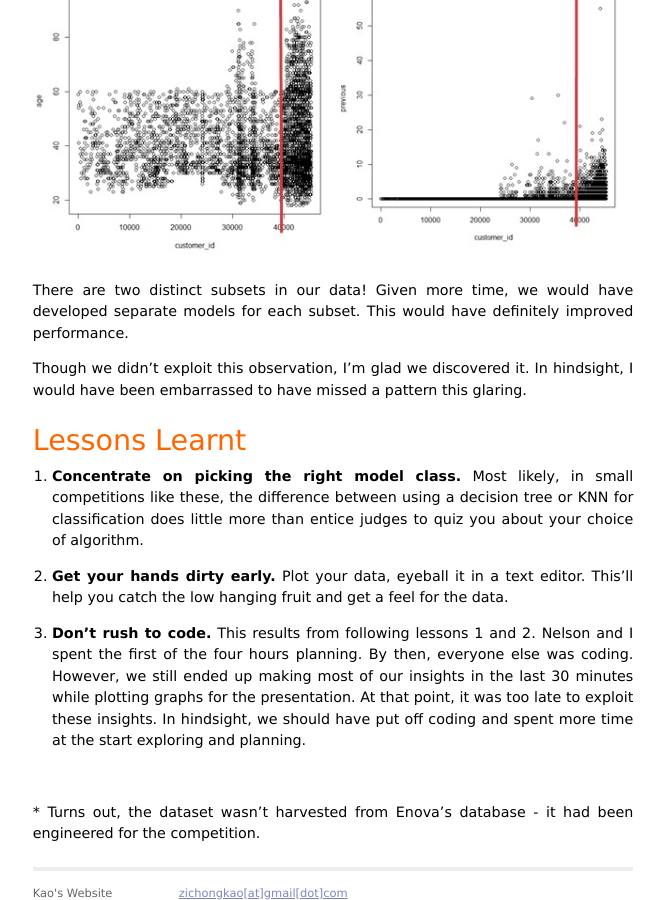
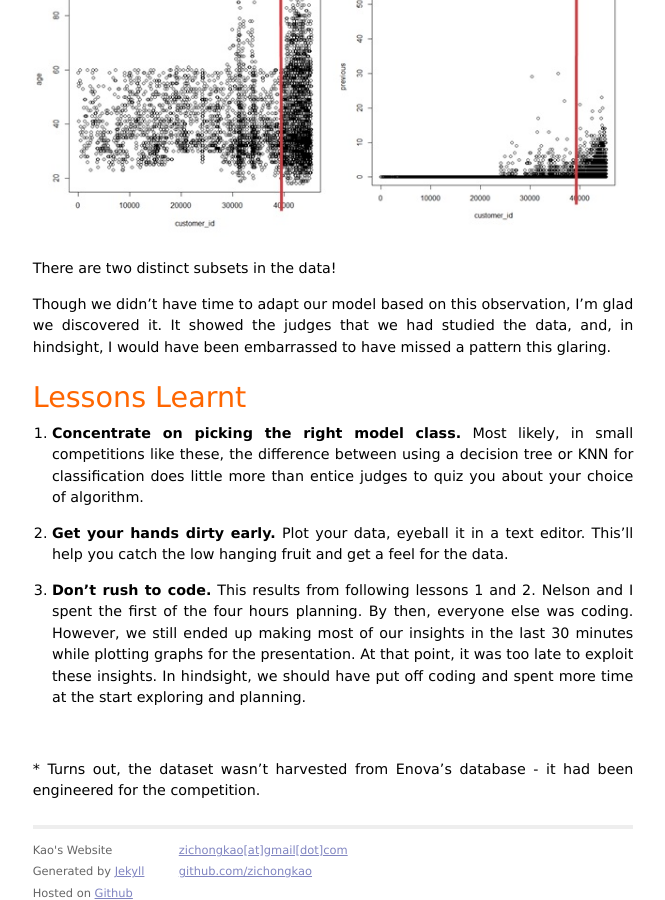
Before and after one commit to zichongkao/zichongkao.github.io, a Jekyll site: the page built from _posts/2014-01-11-enova.markdown, in a window 1280 px wide and 900 px high, scrolled down 1457 px. Shown: the whole window, without its empty margins (307-972 px from the left). Built offline with Jekyll 4.4.1, drawn with Linux system fonts in a browser that asks for light colours; Markdown is read by kramdown in place of the engine named in the settings; some of the changed text lies outside the part shown.

Commit message:
more revisions to enova data smackdown post[D

```diff
--- a/_posts/2014-01-11-enova.markdown
+++ b/_posts/2014-01-11-enova.markdown
@@ -25,15 +25,15 @@ We thus ran a logistics regression and, to our surprise, the training error was
 
 Granted, by splitting the problem up nicely, the two stage model opened the door to an easy solution to the second stage. Nevertheless, a regression technique would likely have performed more poorly as outliers would influence it too strongly.
 
-Eyeballing Data
+3. Eyeballing Data
 ===============
 Here's what we found by plotting various covariates against customer\_id:
 
 <img src='/pics/enova_four.jpg' width='100%' style=''>
 
-There are two distinct subsets in our data! Given more time, we would have developed separate models for each subset. This would have definitely improved performance.
+There are two distinct subsets in the data!
 
-Though we didn't exploit this observation, I'm glad we discovered it. In hindsight, I would have been embarrassed to have missed a pattern this glaring.
+Though we didn't have time to adapt our model based on this observation, I'm glad we discovered it. It showed the judges that we had studied the data, and, in hindsight, I would have been embarrassed to have missed a pattern this glaring.
 
 Lessons Learnt
 ==============
```
Also changed, not shown: other parts of _posts/2014-01-11-enova.markdown (+3 -3 lines).
